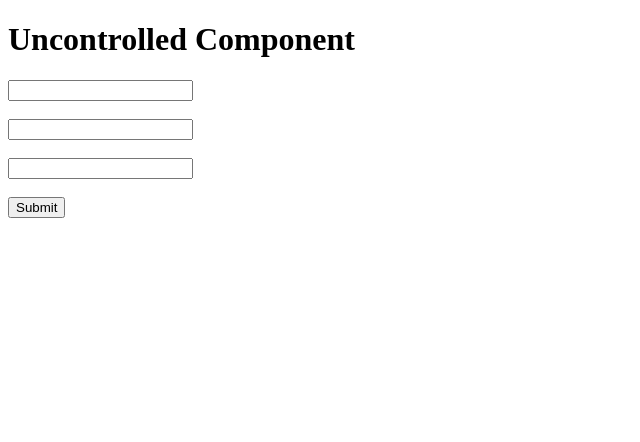
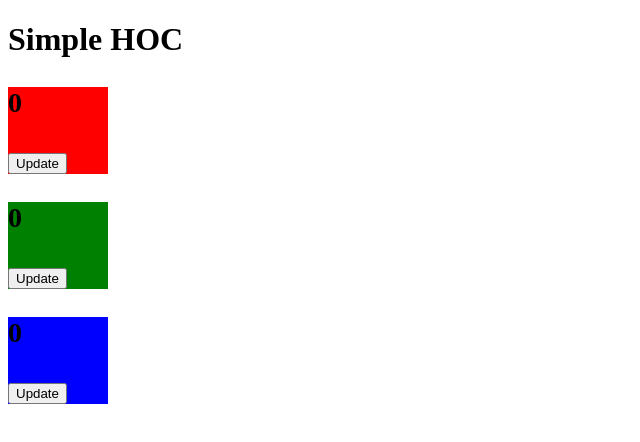
Before and after one commit to AbhirupDey12/reactpractice, a React (Create React App) app: page / in a window 1280 px wide. Shown: the top 442 px of the page, without its empty margins (0-640 px from the left). Built offline with nearby package versions, Linux system fonts and the light colour scheme.

Commit message:
Simple HOC

```diff
--- a/src/App.js
+++ b/src/App.js
@@ -2,29 +2,41 @@ import React , {useRef} from 'react'
 
 export default function App() {
 
-  let inputRef = useRef(null) ;
-  let inputRef2 = useRef(null) ;
-
-  function submitForm(e) {
-    e.preventDefault() ;
-    console.log("inpuut feild 1 value : " , inputRef.current.value ) ;
-    console.log("inpuut feild 2 value : " , inputRef2.current.value ) ;
-    let input3 = document.getElementById('input3').value ;
-    console.log("inpuut feild 3 value : " , input3) ;
-  }
-
   return (
     <div>
 
-      <h1>Uncontrolled Component</h1>
-
-      <form onSubmit={submitForm}>
-        <input ref={inputRef} type="text" /> <br /> <br />
-        <input ref={inputRef2} type="text" /> <br /> <br />
-        <input id='input3' type="text" /> <br /> <br />
-        <button>Submit</button>
-      </form>
-
+      <h1> Simple HOC </h1>
+      <HOCRed cmp = {Counter} />
+      <HOCGreen cmp = {Counter} />
+      <HOCBlue cmp = {Counter} />
     </div>
   )
 }
+
+function HOCRed(props) {
+  return (
+    <h2 style={{backgroundColor : "red" , width : "100px"}} >  <props.cmp /> </h2>
+  )
+}
+
+function HOCGreen(props) {
+  return (
+    <h2 style={{backgroundColor : "green" , width : "100px"}} > <props.cmp /> </h2>
+  )
+}
+
+function HOCBlue(props) {
+  return (
+    <h2 style={{backgroundColor : "blue" , width : "100px"}} > <props.cmp /> </h2>
+  )
+}
+
+function Counter() {
+  const [count , setCount] = React.useState(0) ;
+  return (
+    <div>
+      <h3>{count}</h3>
+      <button onClick={() => setCount(count + 1)} >Update</button>
+    </div>
+  )
+}
```
